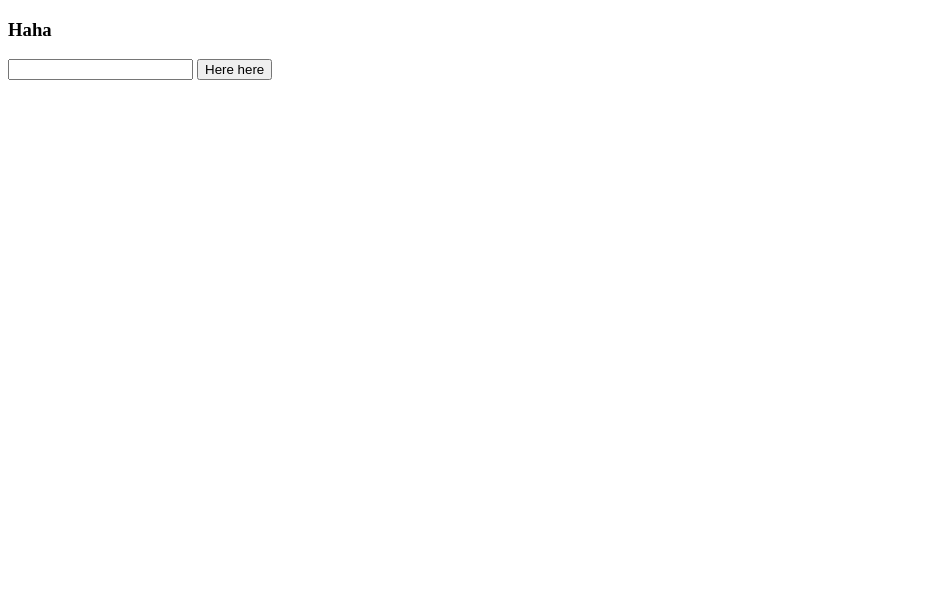
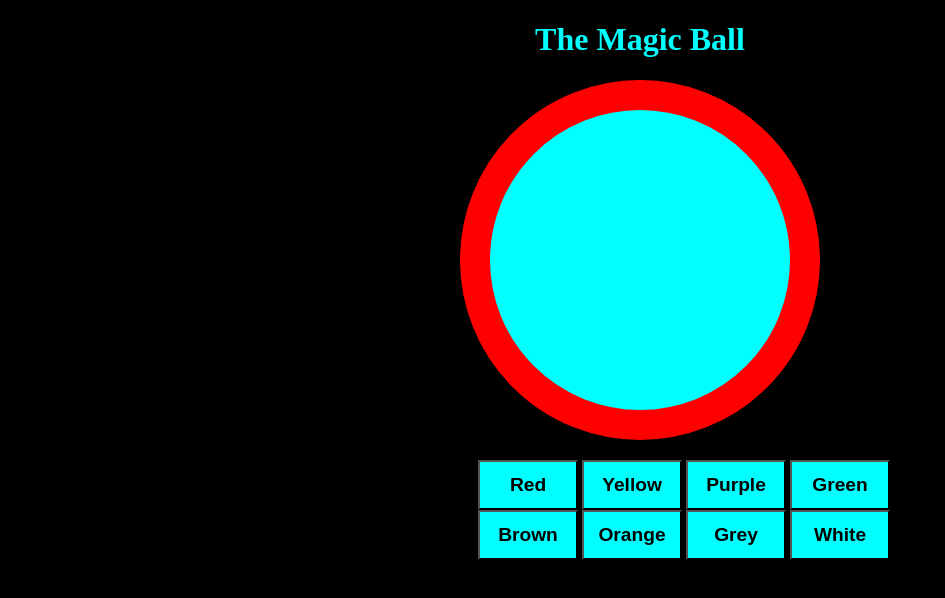
Before and after one commit to Ismaelx1/FirstOdin, a plain HTML site: page JAVAHTML.html in a window 1280 px wide. Shown: the whole page, without its empty margins (0-945 px from the left). Drawn offline with Linux system fonts and the light colour scheme.

Commit message:
Magic Ball

```diff
--- a/JAVAHTML.html
+++ b/JAVAHTML.html
@@ -1,50 +1,41 @@
 <!DOCTYPE html>
 <html lang="en">
-<head>
-    <meta charset="UTF-8">
-    <meta http-equiv="X-UA-Compatible" content="IE=edge">
-    <meta name="viewport" content="width=device-width, initial-scale=1.0">
-    <title>Document</title>
-</head>
-<h3 id="header">Haha</h3>
-<input type="text" id="inp"/>
-<button onclick="press()">Here here</button>
+  <head>
+    <meta charset="utf-8"/>
+    <link rel="stylesheet" href="javahtml.css">
+    <title>Conditionals: Task 1</title>
 
 
-<body>
+  </head>
 
-    <script>
-        function press() {
+  <body>
+    <h1 class="coco">The Magic Ball</h1>
+    <div id="balls" class="ball"></div>
 
-            let text = document.getElementById("inp").value;
-            if (text === 'grow') {
-                    document.getElementById("header").style.fontSize = "100px"
-            } else if ( text === 'firebrick') {
-                document.getElementById("header").style.color = "firebrick"
-            }  else if ( text === 'light green') {
-                document.getElementById("header").style.color = "lightgreen"
-            }  else if ( text === 'where is ismail') {
-                alert('in ur mom lel, sorry jk')
-            }  else if  ( text === 'shrink') {
-                document.getElementById("header").style.fontSize = "10px"
-            }  else if ( text === 'move') {
-                document.getElementById("header").style.marginLeft = "100px"
-            }  else if ( text === 'move 200px to botton') {
-                document.getElementById("header").style.marginTop = "200px"
-            }
+    <div class="buttons">
+      <button onclick="gored()" id="red">Red</button>
+      <button onclick="goyellow()" id="yellow">Yellow</button>
+      <button onclick="gopurple()" id="purple">Purple</button>
+      <button onclick="gogreen()" id="green">Green</button>
+      <button onclick="gomo()" id="red">Brown</button>
+      <button onclick="goma()" id="yellow">Orange</button>
+      <button onclick="gome()" id="purple">Grey</button>
+      <button onclick="gomk()" id="green">White</button>
+
+    </div>
 
 
 
+    <section class="preview"></section>
 
-        }
-
-    </script>
+  </body>
 
 
 
 
 
+  <script src="javahtml.js"></script>
 
 
-</body>
+
 </html>
--- /dev/null
+++ b/javahtml.css
@@ -0,0 +1,36 @@
+body {
+   background-color: black;
+}
+.coco {
+    color: aqua;
+    text-align: center;
+}
+.ball {
+    border: 30px solid;
+    border-color: red;
+    background-color: aqua;
+    height: 300px;
+    width: 300px;
+    border-radius: 50%;
+    margin: auto;
+
+
+}
+
+button {
+    background-color: aqua;
+    height: 50px;
+    width: 100px;
+    color: black;
+    font-weight: bolder;
+    font-size: larger;
+}
+.buttons {
+   position: absolute;
+
+    margin-left: 470px;
+    margin-top: 20px;
+    flex-wrap: wrap;
+    width: 500px;
+
+}
--- /dev/null
+++ b/javahtml.js
@@ -0,0 +1,33 @@
+const go$red = document.getElementById('red')
+const go$yellow = document.getElementById('yellow')
+const go$purple = document.getElementById('purple')
+const go$green = document.getElementById('green')
+
+
+
+function gored() {
+  document.getElementById('balls').style.backgroundColor = 'red'
+}
+function goyellow() {
+  document.getElementById('balls').style.backgroundColor = 'yellow'
+}
+function gopurple() {
+  document.getElementById('balls').style.backgroundColor = 'purple'
+}
+function gogreen() {
+  document.getElementById('balls').style.backgroundColor = 'green'
+}
+
+
+function gomo() {
+  document.getElementById('balls').style.borderColor = 'brown'
+}
+function goma() {
+  document.getElementById('balls').style.borderColor = 'orange'
+}
+function gome() {
+  document.getElementById('balls').style.borderColor = 'grey'
+}
+function gomk() {
+  document.getElementById('balls').style.borderColor = 'white'
+}
```
